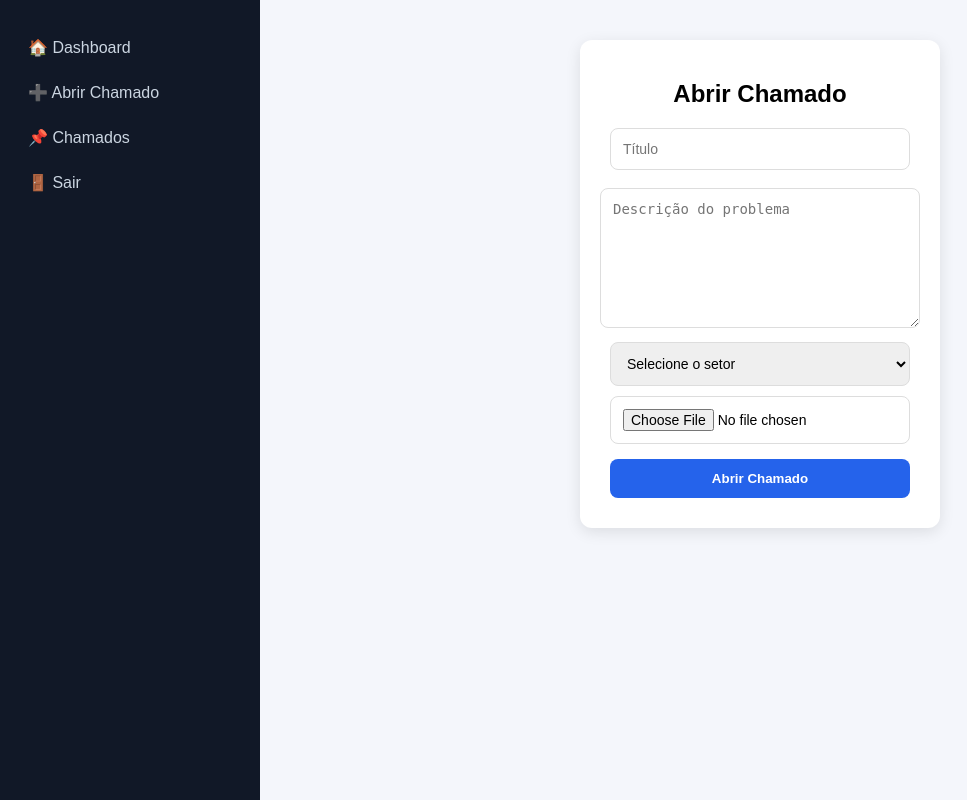
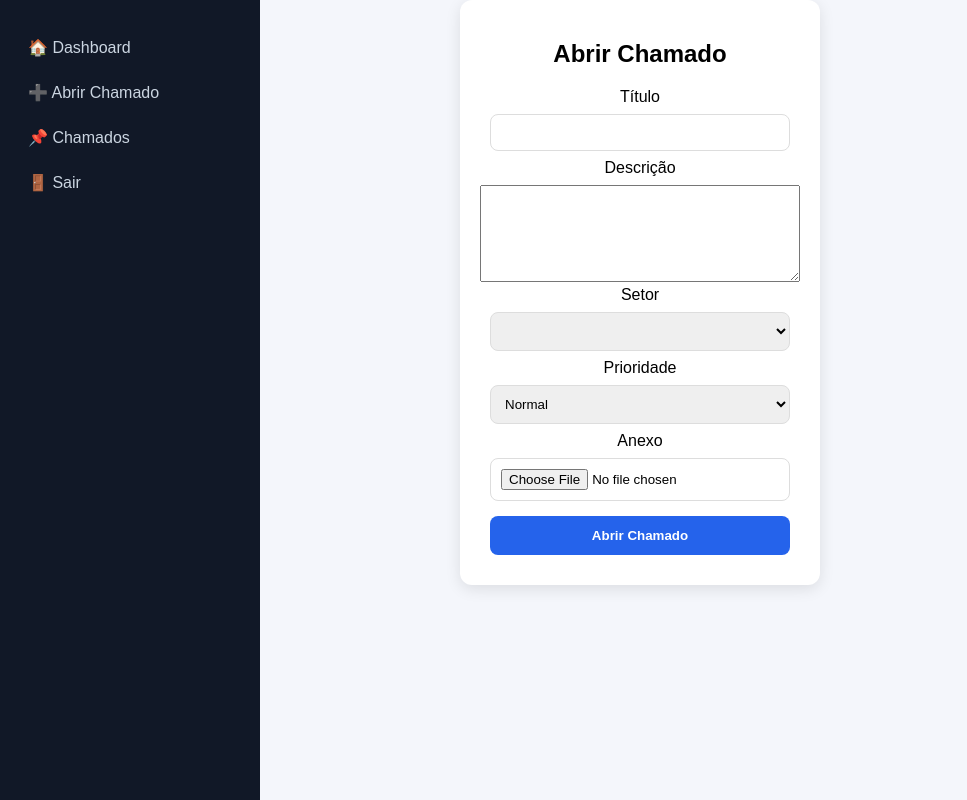
Before and after one commit to qualidadekcq-droid/sistema_chamados, a Flask app: template templates/abrir_chamado.html in a window 1280 px wide. Shown: the whole page, without its empty margins (0-967 px from the left). Run offline with Flask 3, Linux system fonts and the light colour scheme; the template is opened without the code that fills it, so the values that code supplies are empty.

Commit message:
nova att

```diff
--- a/app.py
+++ b/app.py
@@ -22,7 +22,7 @@ ARQ_DEPARTAMENTOS = os.path.join(BASE_DIR, "departamentos.json")
 
 
 # ======================
-# HELPERS SEGUROS
+# HELPERS
 # ======================
 def load(file):
     if not os.path.exists(file):
@@ -84,16 +84,9 @@ def login():
     u = auth(request.form.get("username"), request.form.get("senha"))
 
     if u:
-        session["user_temp"] = u["usuario"]
+        session["user"] = u["usuario"]
         session["role"] = u["role"]
         session["setor"] = u["setor"]
-
-        # 🔥 SE PRECISA TROCAR SENHA
-        if u.get("trocar_senha"):
-            session["trocar_senha"] = True
-            return redirect("/trocar_senha")
-
-        session["user"] = u["usuario"]
         return redirect("/dashboard")
 
     return "Login inválido"
@@ -114,8 +107,8 @@ def dashboard():
         return redirect("/")
 
     role = session["role"]
+    user = session["user"]
     setor = session.get("setor", "")
-    user = session["user"]
 
     chamados = get_chamados()
 
@@ -144,10 +137,7 @@ def dashboard():
 def abrir():
     if "user" not in session:
         return redirect("/")
-    return render_template(
-        "abrir_chamado.html",
-        departamentos=get_departamentos()
-    )
+    return render_template("abrir_chamado.html", departamentos=get_departamentos())
 
 
 @app.route("/abrir_chamado", methods=["POST"])
@@ -161,12 +151,24 @@ def abrir_chamado():
         filename = secure_filename(file.filename)
         file.save(os.path.join(app.config["UPLOAD_FOLDER"], filename))
 
+    prioridade = request.form.get("prioridade", "Normal")
+    titulo = request.form.get("titulo")
+    setor_nome = request.form.get("setor")
+
+    # buscar email do setor
+    email_destino = None
+    for d in get_departamentos():
+        if isinstance(d, dict) and d["nome"] == setor_nome:
+            email_destino = d["email"]
+
+    assunto = f"[{prioridade.upper()}] {titulo}"
+
     chamados.append({
         "id": str(uuid.uuid4()),
-        "titulo": request.form.get("titulo"),
+        "titulo": assunto,
         "descricao": request.form.get("descricao"),
-        "setor": request.form.get("setor"),
-        "urgencia": "Pendente",
+        "setor": setor_nome,
+        "prioridade": prioridade,
         "status": "Aberto",
         "criador": session["user"],
         "anexo": filename,
@@ -175,6 +177,10 @@ def abrir_chamado():
     })
 
     set_chamados(chamados)
+
+    # aqui você pluga o email depois (já estruturado)
+    # enviar_email(email_destino, assunto, descricao)
+
     return redirect("/dashboard")
 
 
@@ -196,30 +202,18 @@ def chamados_view():
         chamados = [c for c in chamados if c.get("criador") == user]
 
     elif role == "admin":
-        chamados = [
-            c for c in chamados
-            if c.get("setor", "").lower() == setor.lower()
-        ]
-
-    elif role == "master":
-        filtro = request.args.get("setor")
-        if filtro:
-            chamados = [
-                c for c in chamados
-                if c.get("setor", "").lower() == filtro.lower()
-            ]
+        chamados = [c for c in chamados if c.get("setor", "").lower() == setor.lower()]
 
     return render_template(
         "chamados.html",
         chamados=chamados,
         role=role,
-        departamentos=get_departamentos(),
-        filtro_setor=request.args.get("setor")
+        departamentos=get_departamentos()
     )
 
 
 # ======================
-# AÇÕES CHAMADO
+# AÇÕES
 # ======================
 @app.route("/atender/<id>")
 def atender(id):
@@ -241,46 +235,8 @@ def finalizar(id):
     return redirect("/chamados")
 
 
-@app.route("/definir_urgencia/<id>", methods=["POST"])
-def definir_urgencia(id):
-    if session.get("role") not in ["admin", "master"]:
-        return redirect("/chamados")
-
-    chamados = get_chamados()
-
-    for c in chamados:
-        if c["id"] == id:
-            c["urgencia"] = request.form.get("urgencia")
-
-    set_chamados(chamados)
-    return redirect("/chamados")
-
-
-@app.route("/responder/<id>", methods=["POST"])
-def responder(id):
-    chamados = get_chamados()
-
-    file = request.files.get("anexo")
-    filename = None
-
-    if file and file.filename:
-        filename = secure_filename(file.filename)
-        file.save(os.path.join(app.config["UPLOAD_FOLDER"], filename))
-
-    for c in chamados:
-        if c["id"] == id:
-            c["respostas"].append({
-                "autor": session["user"],
-                "texto": request.form.get("texto"),
-                "anexo": filename
-            })
-
-    set_chamados(chamados)
-    return redirect("/chamados")
-
-
 # ======================
-# ADMIN (REGRAS FINAIS)
+# ADMIN / MASTER
 # ======================
 @app.route("/admin")
 def admin():
@@ -295,6 +251,9 @@ def admin():
     )
 
 
+# ======================
+# USUÁRIOS
+# ======================
 @app.route("/criar_usuario", methods=["POST"])
 def criar_usuario():
     users = get_users()
@@ -325,16 +284,16 @@ def excluir_usuario(usuario):
     role = session.get("role")
     users = get_users()
 
-    new_users = []
+    if role == "master":
+        users = [u for u in users if u["usuario"] != usuario]
 
-    for u in users:
-        if u["usuario"] == usuario:
-            if role == "admin" and u["role"] in ["admin", "master"]:
-                new_users.append(u)
-                continue
-        new_users.append(u)
+    elif role == "admin":
+        users = [
+            u for u in users
+            if not (u["usuario"] == usuario and u["role"] == "usuario")
+        ]
 
-    set_users(new_users)
+    set_users(users)
     return redirect("/admin")
 
 
@@ -357,7 +316,6 @@ def reset_senha(usuario):
                 bcrypt.gensalt()
             ).decode()
 
-            # 🔥 força troca de senha
             u["trocar_senha"] = True
 
     set_users(users)
@@ -373,12 +331,17 @@ def add_departamento():
         return redirect("/admin")
 
     deps = get_departamentos()
+
     nome = request.form.get("nome")
+    email = request.form.get("email")
 
-    if nome and nome not in deps:
-        deps.append(nome)
-        save(ARQ_DEPARTAMENTOS, deps)
+    if nome and email:
+        deps.append({
+            "nome": nome,
+            "email": email
+        })
 
+    save(ARQ_DEPARTAMENTOS, deps)
     return redirect("/admin")
 
 
@@ -387,7 +350,7 @@ def del_departamento(nome):
     if session.get("role") != "master":
         return redirect("/admin")
 
-    deps = [d for d in get_departamentos() if d != nome]
+    deps = [d for d in get_departamentos() if d.get("nome") != nome]
     save(ARQ_DEPARTAMENTOS, deps)
 
     return redirect("/admin")
--- a/templates/abrir_chamado.html
+++ b/templates/abrir_chamado.html
@@ -7,71 +7,27 @@
 <link rel="stylesheet" href="{{ url_for('static', filename='style.css') }}">
 
 <style>
-.container {
-    max-width: 600px;
-    margin: 20px auto;
-    background: white;
-    padding: 20px;
-    border-radius: 12px;
+.container{
+    max-width:600px;
+    margin:auto;
+    padding:20px;
 }
 
-input, select, textarea {
-    width: 100%;
-    padding: 12px;
-    margin-top: 10px;
-    border-radius: 8px;
-    border: 1px solid #ddd;
-    box-sizing: border-box;
-    font-size: 14px;
+input, select, textarea{
+    width:100%;
+    padding:10px;
+    margin-top:8px;
+    box-sizing:border-box;
 }
 
-textarea {
-    min-height: 140px;
-    resize: vertical;
-}
-
-button {
-    width: 100%;
-    padding: 12px;
-    margin-top: 15px;
-    background: #2563eb;
-    color: white;
-    border: none;
-    border-radius: 8px;
-    font-weight: bold;
-}
-
-.sidebar {
-    width: 220px;
-    height: 100vh;
-    background: #111827;
-    color: white;
-    position: fixed;
-    padding: 20px;
-}
-
-.sidebar a {
-    display: block;
-    color: #cbd5e1;
-    text-decoration: none;
-    margin: 10px 0;
-}
-
-.content {
-    margin-left: 240px;
-    padding: 20px;
-}
-
-@media (max-width: 768px) {
-    .sidebar {
-        position: relative;
-        width: 100%;
-        height: auto;
-    }
-
-    .content {
-        margin-left: 0;
-    }
+button{
+    width:100%;
+    padding:12px;
+    background:#2563eb;
+    color:white;
+    border:none;
+    margin-top:15px;
+    cursor:pointer;
 }
 </style>
 </head>
@@ -85,25 +41,32 @@ button {
     <a href="/logout">🚪 Sair</a>
 </div>
 
-<div class="content">
-
 <div class="container">
 
 <h2>Abrir Chamado</h2>
 
 <form method="POST" action="/abrir_chamado" enctype="multipart/form-data">
 
-<input name="titulo" placeholder="Título" required>
+<label>Título</label>
+<input name="titulo" required>
 
-<textarea name="descricao" placeholder="Descrição do problema" required></textarea>
+<label>Descrição</label>
+<textarea name="descricao" rows="5" required></textarea>
 
-<select name="setor" required>
-<option value="">Selecione o setor</option>
-{% for d in departamentos %}
-<option value="{{ d }}">{{ d }}</option>
-{% endfor %}
+<label>Setor</label>
+<select name="setor">
+    {% for d in departamentos %}
+    <option value="{{ d.nome }}">{{ d.nome }}</option>
+    {% endfor %}
 </select>
 
+<label>Prioridade</label>
+<select name="prioridade">
+    <option value="Normal">Normal</option>
+    <option value="Alta">Alta</option>
+</select>
+
+<label>Anexo</label>
 <input type="file" name="anexo">
 
 <button type="submit">Abrir Chamado</button>
@@ -112,7 +75,5 @@ button {
 
 </div>
 
-</div>
-
 </body>
 </html>
```
Also changed, not shown: templates/painel_admin.html (+17 -50 lines).
